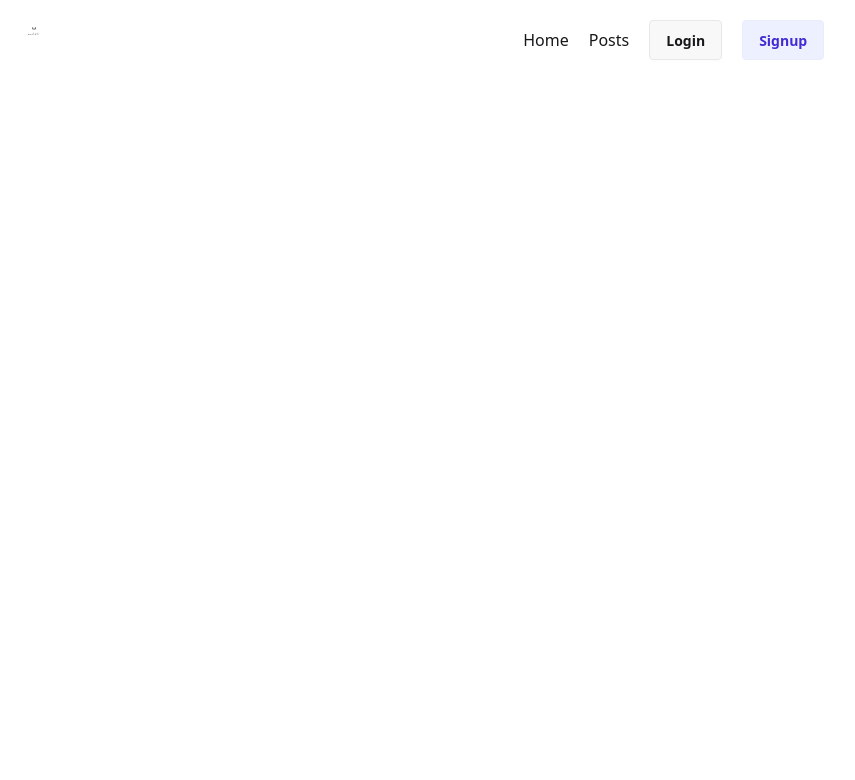
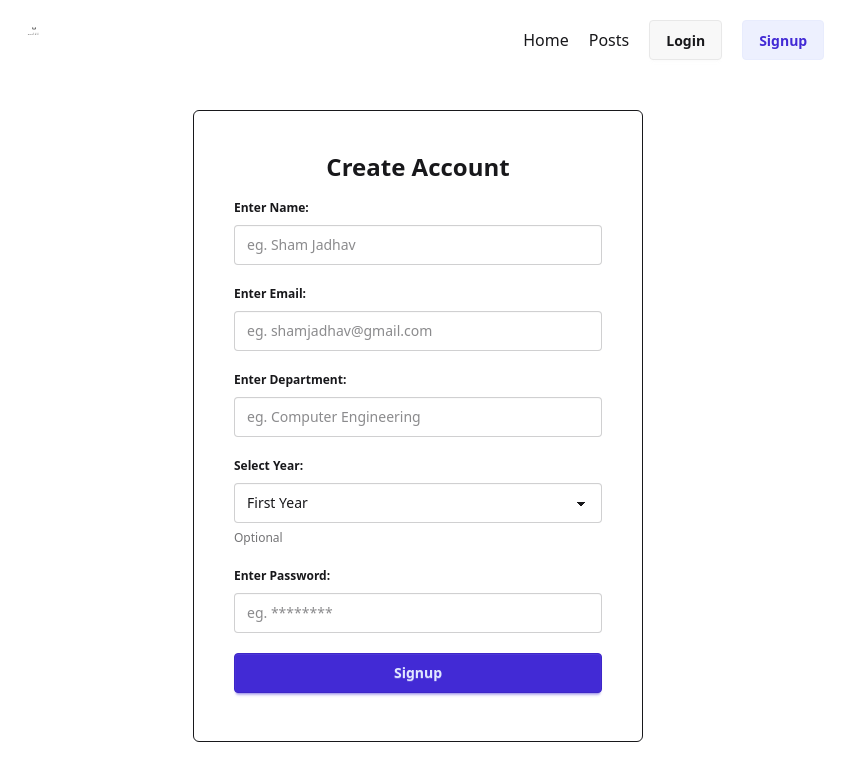
Before and after one commit to aditya-chopde/Department-Project, a React (Vite) app in the folder client/: page /signup in a window 1280 px wide. Shown: the top 780 px of the page, without its empty margins (222-1077 px from the left). Built offline with nearby package versions, Linux system fonts and the light colour scheme.

Commit message:
implemented login and signup pages

```diff
--- a/client/package.json
+++ b/client/package.json
@@ -19,6 +19,7 @@
     "daisyui": "^5.0.0",
     "react": "^19.0.0",
     "react-dom": "^19.0.0",
+    "react-router-dom": "^7.2.0",
     "tailwindcss": "^4.0.9"
   },
   "devDependencies": {
--- a/client/src/App.jsx
+++ b/client/src/App.jsx
@@ -1,17 +1,21 @@
-import { useState } from 'react'
-import reactLogo from './assets/react.svg'
-import viteLogo from '/vite.svg'
 import './App.css'
-import UploadTextData from './components/UploadTextData'
 import Navbar from './components/Navbar'
+import Home from './pages/Home'
+import { BrowserRouter as Router, Routes, Route } from "react-router-dom";
+import LogIn from './pages/Login';
+import Signup from './pages/Signup';
 
 function App() {
-  const [count, setCount] = useState(0)
 
   return (
     <>
-     {/* <UploadTextData/> */}
-     <Navbar/>
+      <Router>
+      <Routes>
+        <Route path="/" element={<Home />} />
+        <Route path="/login" element={<LogIn />} />
+        <Route path="/signup" element={ <Signup />} />
+      </Routes>
+    </Router>
     </>
   )
 }
--- /dev/null
+++ b/client/src/components/Hero.jsx
@@ -0,0 +1,17 @@
+import React from 'react'
+
+const Hero = () => {
+  return (
+    <div className='my-28 flex flex-row justify-center items-center'>
+      <div className='w-[650px]'>
+        <h1 className='text-[50px] font-bold'>Department of Computer Engineering</h1>
+        <p>Government Polytechnic Nagpur</p>
+      </div>
+      <div className=''>
+        <img src="https://images.unsplash.com/photo-1614624532983-4ce03382d63d?fm=jpg&q=60&w=3000&ixlib=rb-4.0.3&ixid=M3wxMjA3fDB8MHxzZWFyY2h8OHx8ZGVza3RvcCUyMGNvbXB1dGVyfGVufDB8fDB8fHww" alt="random_image" className='w-80'/>
+      </div>
+    </div>
+  )
+}
+
+export default Hero
--- /dev/null
+++ b/client/src/components/Login.jsx
@@ -0,0 +1,34 @@
+import React from "react";
+
+const Login = () => {
+  return (
+    <div className="flex flex-col justify-center items-center my-20">
+      <div className="w-[450px] border p-10 rounded-md">
+        <div className="text-center">
+          <h1 className="font-bold text-2xl">Login</h1>
+        </div>
+        <div>
+          <form className="">
+            <fieldset className="fieldset my-2">
+              <legend className="fieldset-legend">Enter Name: </legend>
+              <input type="text" className="input w-full" placeholder="eg. Sham Jadhav" />
+            </fieldset>
+            <fieldset className="fieldset my-2">
+              <legend className="fieldset-legend">Enter Email: </legend>
+              <input type="text" className="input w-full" placeholder="eg. shamjadhav@gmail.com" />
+            </fieldset>
+            <fieldset className="fieldset my-2">
+              <legend className="fieldset-legend">Enter Password: </legend>
+              <input type="text" className="input w-full" placeholder="eg. ********" />
+            </fieldset>
+            <div>
+                <button className="btn btn-primary w-full my-2">Login</button>
+            </div>
+          </form>
+        </div>
+      </div>
+    </div>
+  );
+};
+
+export default Login;
--- a/client/src/components/Navbar.jsx
+++ b/client/src/components/Navbar.jsx
@@ -1,5 +1,6 @@
 import React from "react";
 import { images } from "../assets/exports";
+import { Link } from "react-router-dom";
 
 const Navbar = () => {
   return (
@@ -10,10 +11,10 @@ const Navbar = () => {
         </div>
         <div>
           <ul className="flex flex-row gap-5 items-center">
-            <li className="hover:cursor-pointer">Home</li>
-            <li className="hover:cursor-pointer">Posts</li>
-            <li className="btn">Login</li>
-            <li className="btn btn-soft btn-primary">Signup</li>
+            <li className="hover:cursor-pointer"><Link to="/">Home</Link></li>
+            <li className="hover:cursor-pointer"><Link to="/posts">Posts</Link></li>
+            <li className="btn"><Link to="/login">Login</Link></li>
+            <li className="btn btn-soft btn-primary"><Link to="/signup">Signup</Link></li>
           </ul>
         </div>
       </nav>
--- /dev/null
+++ b/client/src/components/Signup.jsx
@@ -0,0 +1,65 @@
+import React from "react";
+
+const Signup = () => {
+  return (
+    <div className="flex flex-col justify-center items-center my-12">
+      <div className="w-[450px] border p-10 rounded-md">
+        <div className="text-center">
+          <h1 className="font-bold text-2xl">Create Account</h1>
+        </div>
+        <div>
+          <form className="">
+            <fieldset className="fieldset my-2">
+              <legend className="fieldset-legend">Enter Name: </legend>
+              <input
+                type="text"
+                className="input w-full"
+                placeholder="eg. Sham Jadhav"
+              />
+            </fieldset>
+            <fieldset className="fieldset my-2">
+              <legend className="fieldset-legend">Enter Email: </legend>
+              <input
+                type="email"
+                className="input w-full"
+                placeholder="eg. shamjadhav@gmail.com"
+              />
+            </fieldset>
+            <fieldset className="fieldset my-2">
+              <legend className="fieldset-legend">Enter Department: </legend>
+              <input
+                type="text"
+                className="input w-full"
+                placeholder="eg. Computer Engineering"
+              />
+            </fieldset>
+            <fieldset className="fieldset">
+              <legend className="fieldset-legend">Select Year: </legend>
+              <select defaultValue="Pick a browser" className="select w-full">
+                <option disabled={true}>Pick a Option</option>
+                <option>First Year</option>
+                <option>Second Year</option>
+                <option>Third Year</option>
+                <option>Alumni</option>
+              </select>
+              <span className="fieldset-label">Optional</span>
+            </fieldset>
+            <fieldset className="fieldset my-2">
+              <legend className="fieldset-legend">Enter Password: </legend>
+              <input
+                type="password"
+                className="input w-full"
+                placeholder="eg. ********"
+              />
+            </fieldset>
+            <div>
+              <button className="btn btn-primary w-full my-2">Signup</button>
+            </div>
+          </form>
+        </div>
+      </div>
+    </div>
+  );
+};
+
+export default Signup;
--- /dev/null
+++ b/client/src/pages/Home.jsx
@@ -0,0 +1,14 @@
+import React from 'react'
+import Navbar from '../components/Navbar'
+import Hero from '../components/Hero'
+
+const Home = () => {
+  return (
+    <>
+     <Navbar/>
+     <Hero/>
+    </>
+  )
+}
+
+export default Home
--- /dev/null
+++ b/client/src/pages/Login.jsx
@@ -0,0 +1,14 @@
+import React from 'react'
+import Navbar from '../components/Navbar'
+import Login from '../components/Login'
+
+const LogIn = () => {
+  return (
+    <>
+     <Navbar/>
+     <Login />
+    </>
+  )
+}
+
+export default LogIn
--- /dev/null
+++ b/client/src/pages/Signup.jsx
@@ -0,0 +1,14 @@
+import React from 'react'
+import Navbar from '../components/Navbar'
+import Signup from '../components/Signup'
+
+const SignUp = () => {
+  return (
+    <>
+     <Navbar/>
+     <Signup/>
+    </>
+  )
+}
+
+export default SignUp;
```
Also changed, not shown: 1 other file (tests, documents, lock files or other folders).
